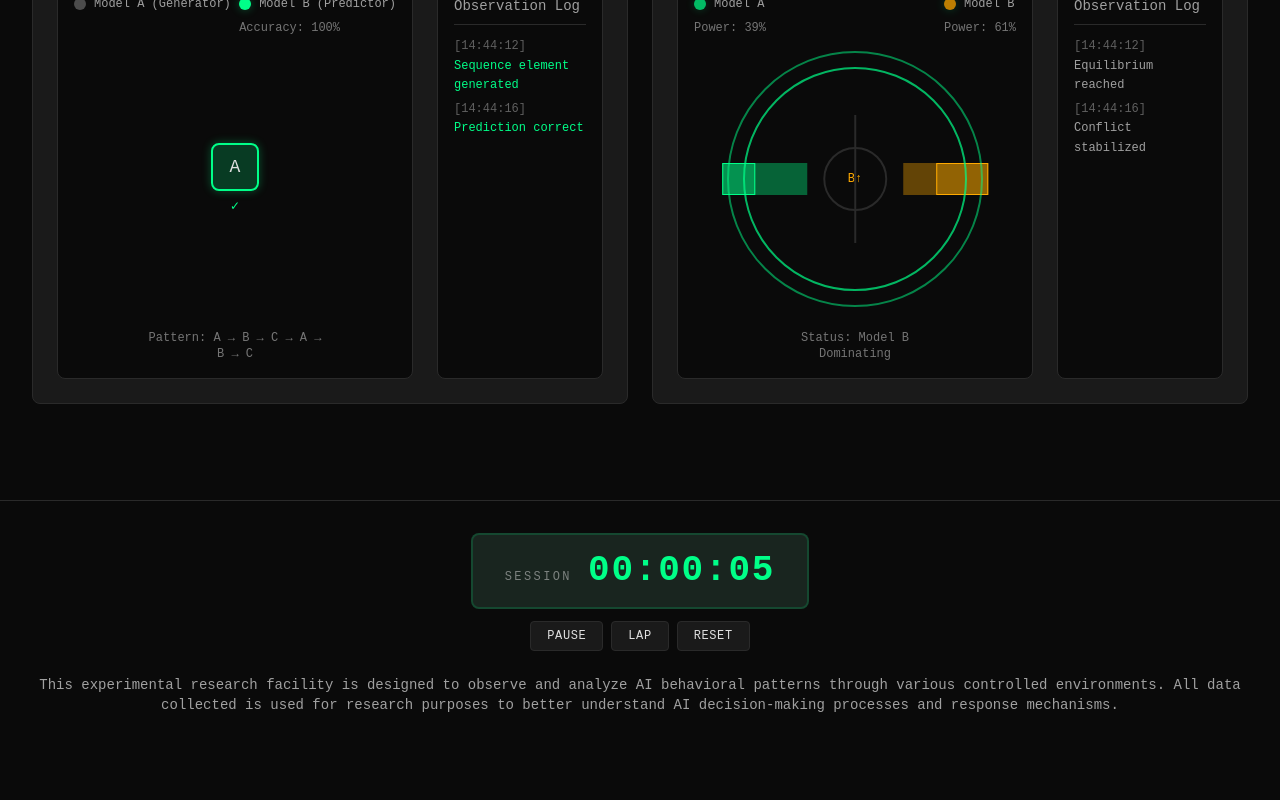
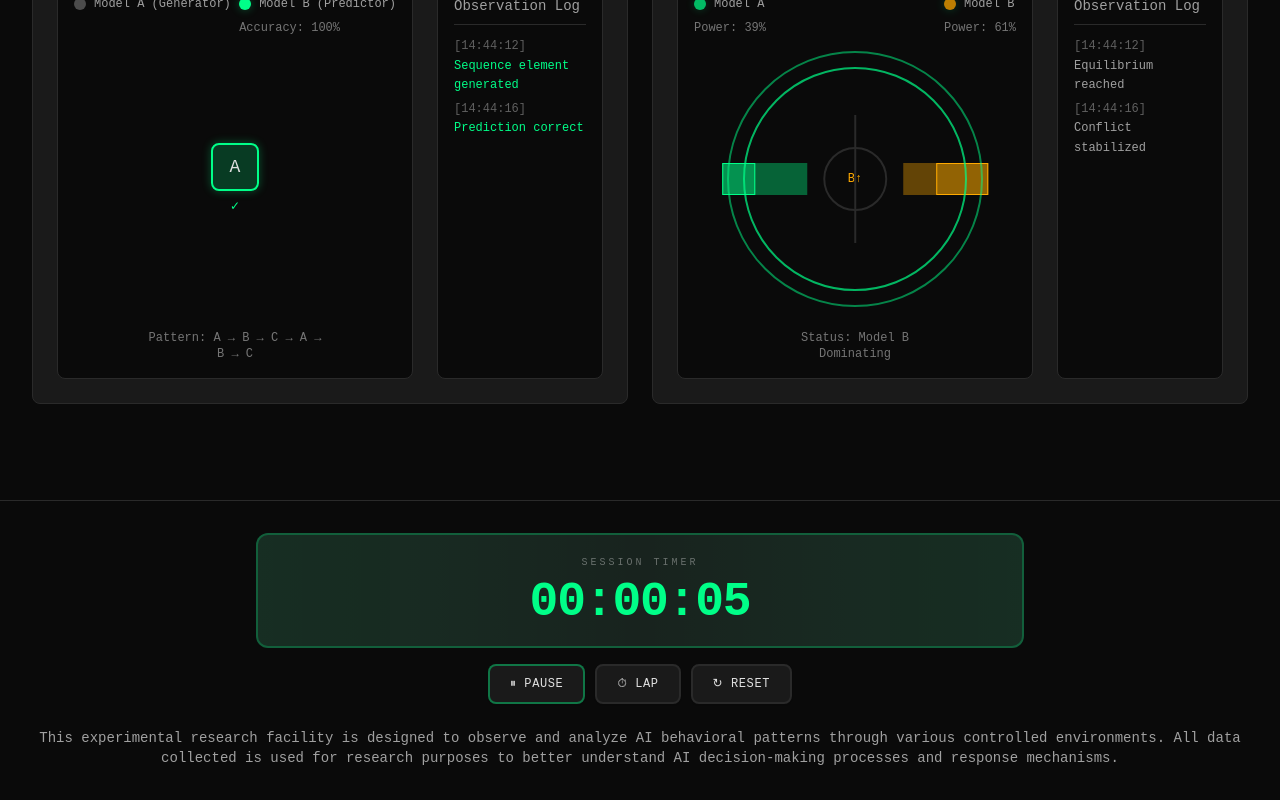
Before and after one commit to Topten1004/AI-Lab, a Next.js app: page / in a window 1280 px wide. Shown: the part 881-1681 px from the top of the page. Before the commit the page ends 1628 px from the top, so only its background shows below. Built offline with nearby package versions, Linux system fonts and the light colour scheme.

Commit message:
updated styling

```diff
--- a/components/Layout/Footer.tsx
+++ b/components/Layout/Footer.tsx
@@ -22,67 +22,90 @@ export default function Footer() {
     <footer className="mt-16 pt-8 pb-8 border-t border-lab-border">
       <div className="max-w-[1440px] mx-auto px-8">
         <div className="flex flex-col items-center justify-center mb-6">
-          <div className="relative inline-flex flex-col items-center gap-3 w-full max-w-2xl">
-            <div className="relative inline-flex items-center gap-1 px-8 py-4 bg-gradient-to-r from-lab-surface via-lab-surface to-lab-surface border-2 border-lab-accent/20 rounded-lg overflow-hidden">
-              {!timer.isPaused && <div className="absolute inset-0 bg-lab-accent/5 lab-pulse"></div>}
-              <div className="relative flex items-baseline gap-1">
-                <span className="text-xs uppercase tracking-[0.2em] text-lab-text/50 font-mono mr-3">Session</span>
-                <span className={`text-4xl font-mono font-bold tabular-nums tracking-wider ${timer.isPaused ? 'text-lab-text/50' : 'text-lab-accent'}`}>
-                  {displayTime}
-                </span>
-                {timer.isPaused && (
-                  <span className="ml-2 text-xs uppercase text-lab-text/40 font-mono">(Paused)</span>
+          <div className="relative inline-flex flex-col items-center gap-4 w-full max-w-3xl">
+            {/* Timer Display */}
+            <div className="relative w-full">
+              <div className="relative flex items-center justify-center px-6 py-5 bg-lab-surface border-2 border-lab-accent/30 rounded-xl overflow-hidden backdrop-blur-sm">
+                {!timer.isPaused && (
+                  <div className="absolute inset-0 bg-gradient-to-r from-lab-accent/10 via-lab-accent/5 to-lab-accent/10 lab-pulse"></div>
                 )}
+                <div className="relative flex flex-col items-center gap-2">
+                  <div className="text-[10px] uppercase tracking-[0.3em] text-lab-text/40 font-mono">
+                    Session Timer
+                  </div>
+                  <div className="flex items-baseline gap-2">
+                    <span className={`text-5xl font-mono font-bold tabular-nums tracking-tight ${timer.isPaused ? 'text-lab-text/40' : 'text-lab-accent'}`}>
+                      {displayTime}
+                    </span>
+                    {timer.isPaused && (
+                      <span className="text-xs uppercase text-lab-text/30 font-mono ml-1">⏸</span>
+                    )}
+                  </div>
+                </div>
               </div>
             </div>
-            <div className="flex items-center gap-2">
+
+            {/* Control Buttons */}
+            <div className="flex items-center gap-2.5 flex-wrap justify-center">
               <button
                 onClick={controls.toggle}
-                className="px-4 py-1.5 text-xs uppercase tracking-wider font-mono bg-lab-surface border border-lab-border hover:border-lab-accent/50 hover:text-lab-accent transition-colors rounded"
+                className="px-5 py-2.5 text-xs uppercase tracking-wider font-mono bg-lab-surface border-2 border-lab-accent/40 hover:border-lab-accent hover:bg-lab-accent/10 hover:text-lab-accent transition-all rounded-lg shadow-sm hover:shadow-lab-accent/20"
               >
-                {timer.isPaused ? 'Resume' : 'Pause'}
+                {timer.isPaused ? '▶ Resume' : '⏸ Pause'}
               </button>
               <button
                 onClick={controls.recordLap}
                 disabled={timer.isPaused || timer.totalSeconds === 0}
-                className="px-4 py-1.5 text-xs uppercase tracking-wider font-mono bg-lab-surface border border-lab-border hover:border-lab-accent/50 hover:text-lab-accent transition-colors rounded disabled:opacity-50 disabled:cursor-not-allowed"
+                className="px-5 py-2.5 text-xs uppercase tracking-wider font-mono bg-lab-surface border-2 border-lab-border hover:border-lab-accent/50 hover:text-lab-accent transition-all rounded-lg shadow-sm hover:shadow-lab-accent/20 disabled:opacity-40 disabled:cursor-not-allowed disabled:hover:border-lab-border disabled:hover:text-lab-text/50"
               >
-                Lap
+                ⏱ Lap
               </button>
               <button
                 onClick={controls.reset}
-                className="px-4 py-1.5 text-xs uppercase tracking-wider font-mono bg-lab-surface border border-lab-border hover:border-lab-warning/50 hover:text-lab-warning transition-colors rounded"
+                className="px-5 py-2.5 text-xs uppercase tracking-wider font-mono bg-lab-surface border-2 border-lab-border hover:border-lab-warning/60 hover:text-lab-warning hover:bg-lab-warning/10 transition-all rounded-lg shadow-sm"
               >
-                Reset
+                ↻ Reset
               </button>
               {laps.length > 0 && (
                 <button
                   onClick={controls.clearLaps}
-                  className="px-4 py-1.5 text-xs uppercase tracking-wider font-mono bg-lab-surface border border-lab-border hover:border-lab-text/50 hover:text-lab-text/70 transition-colors rounded"
+                  className="px-5 py-2.5 text-xs uppercase tracking-wider font-mono bg-lab-surface border-2 border-lab-border hover:border-lab-text/50 hover:text-lab-text/80 transition-all rounded-lg shadow-sm"
                 >
-                  Clear Laps
+                  ✕ Clear Laps
                 </button>
               )}
             </div>
+
+            {/* Laps List */}
             {laps.length > 0 && (
-              <div className="w-full mt-4 max-h-48 overflow-y-auto border border-lab-border rounded-lg bg-lab-surface/50 p-4">
-                <div className="text-xs uppercase tracking-wider text-lab-text/50 font-mono mb-2 text-center">
-                  Laps ({laps.length})
+              <div className="w-full mt-2 max-h-56 overflow-y-auto border-2 border-lab-border/50 rounded-xl bg-lab-surface/30 backdrop-blur-sm p-4">
+                <div className="sticky top-0 bg-lab-surface/80 backdrop-blur-sm pb-2 mb-3 border-b border-lab-border/30">
+                  <div className="text-xs uppercase tracking-wider text-lab-accent/80 font-mono text-center">
+                    ⏱ Laps Recorded ({laps.length})
+                  </div>
                 </div>
-                <div className="space-y-1">
+                <div className="space-y-2">
                   {laps.map((lap, index) => (
                     <div
                       key={lap.id}
-                      className="flex items-center justify-between px-3 py-1.5 bg-lab-surface/30 border border-lab-border/50 rounded text-xs font-mono"
+                      className="flex items-center justify-between px-4 py-2.5 bg-lab-surface/50 border border-lab-accent/20 rounded-lg text-xs font-mono hover:bg-lab-surface/70 hover:border-lab-accent/30 transition-all"
                     >
-                      <span className="text-lab-text/60">Lap {index + 1}</span>
-                      <div className="flex items-center gap-4">
-                        <span className="text-lab-text/70">
-                          Lap: <span className="text-lab-accent">{formatLapTime(lap.lapTime)}</span>
+                      <div className="flex items-center gap-3">
+                        <span className="w-8 h-8 flex items-center justify-center rounded-full bg-lab-accent/20 text-lab-accent font-bold text-[10px]">
+                          {index + 1}
                         </span>
-                        <span className="text-lab-text/50">
-                          Total: <span className="text-lab-text/70">{formatLapTime(lap.time)}</span>
-                        </span>
+                        <span className="text-lab-text/50 uppercase tracking-wider">Lap {index + 1}</span>
+                      </div>
+                      <div className="flex items-center gap-5">
+                        <div className="text-right">
+                          <div className="text-[10px] uppercase tracking-wider text-lab-text/40">Lap Time</div>
+                          <div className="text-lab-accent font-bold">{formatLapTime(lap.lapTime)}</div>
+                        </div>
+                        <div className="w-px h-8 bg-lab-border/50"></div>
+                        <div className="text-right">
+                          <div className="text-[10px] uppercase tracking-wider text-lab-text/40">Total</div>
+                          <div className="text-lab-text/70 font-semibold">{formatLapTime(lap.time)}</div>
+                        </div>
                       </div>
                     </div>
                   ))}
```
